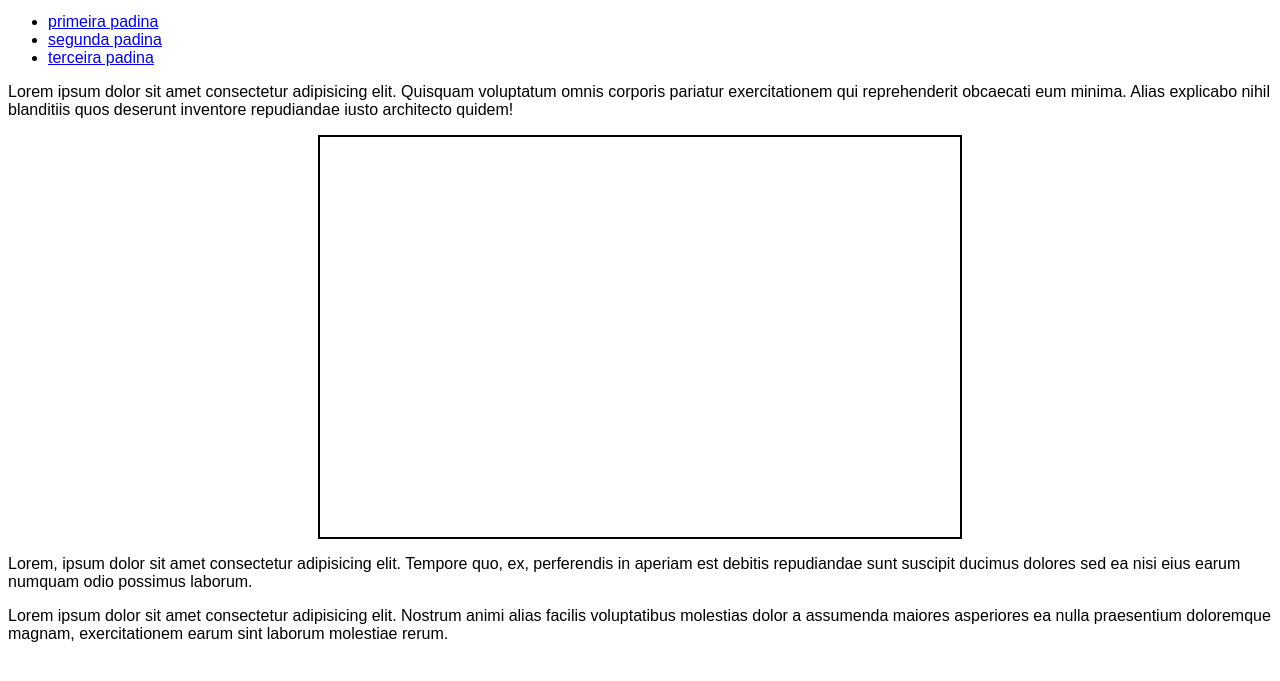
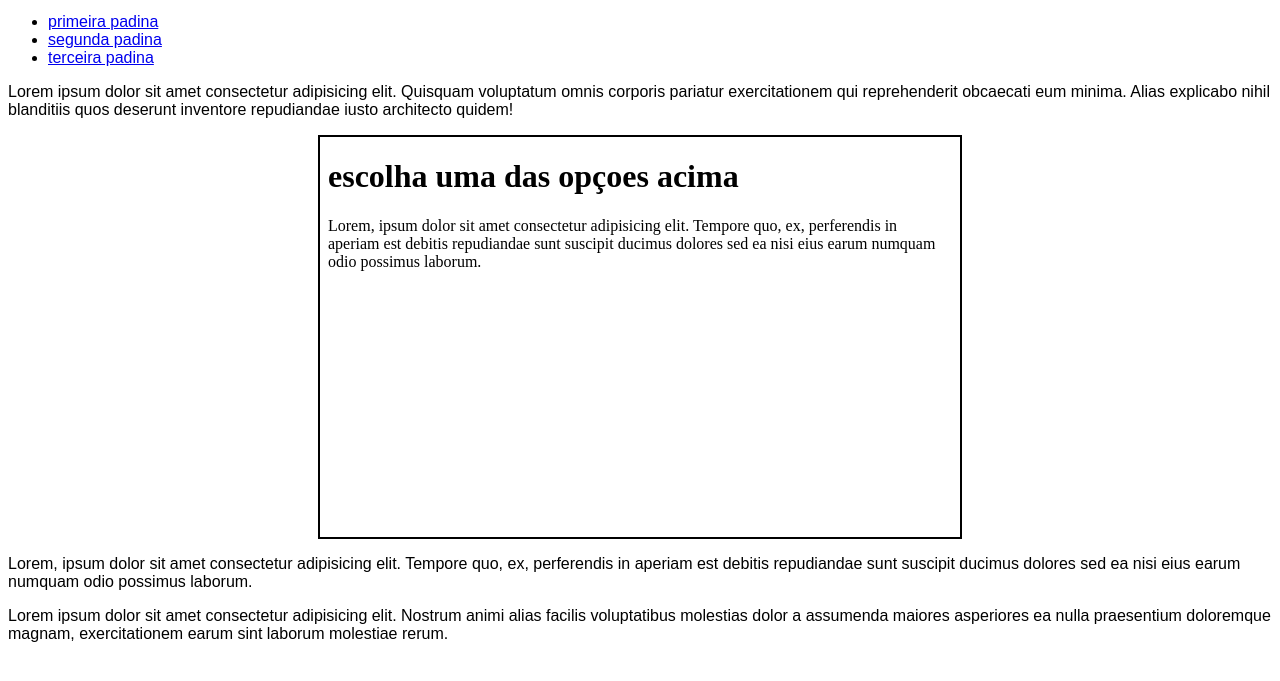
Before and after one commit to Guilherme22B/html-css, a plain HTML site: page exercicios/ex26/iframe003.html in a window 1280 px wide. Shown: the part 119-800 px from the top of the page. Drawn offline with Linux system fonts and the light colour scheme.

Commit message:
iframe03

```diff
--- a/exercicios/ex26/iframe003.html
+++ b/exercicios/ex26/iframe003.html
@@ -15,8 +15,8 @@
             height: 400px;
             border: 2px solid black;
             margin: auto;
+        }
 
-        }
     </style>
 </head>
 <body>
@@ -31,7 +31,9 @@
 
     <p>Lorem ipsum dolor sit amet consectetur adipisicing elit. Quisquam voluptatum omnis corporis pariatur exercitationem qui reprehenderit obcaecati eum minima. Alias explicabo nihil blanditiis quos deserunt inventore repudiandae iusto architecto quidem!</p>
 
-    <iframe src="" frameborder="1" name="frame"> <p>seu navegador não é compativel</p></iframe>
+    <iframe src="" frameborder="1" name="frame" srcdoc="<h1> escolha uma das opçoes acima</h1>
+        <p>Lorem, ipsum dolor sit amet consectetur adipisicing elit. Tempore quo, ex, perferendis in aperiam est debitis repudiandae sunt suscipit ducimus dolores sed ea nisi eius earum numquam odio possimus laborum.</p>">
+    </iframe>
 
     <p>Lorem, ipsum dolor sit amet consectetur adipisicing elit. Tempore quo, ex, perferendis in aperiam est debitis repudiandae sunt suscipit ducimus dolores sed ea nisi eius earum numquam odio possimus laborum.</p>
 
```
